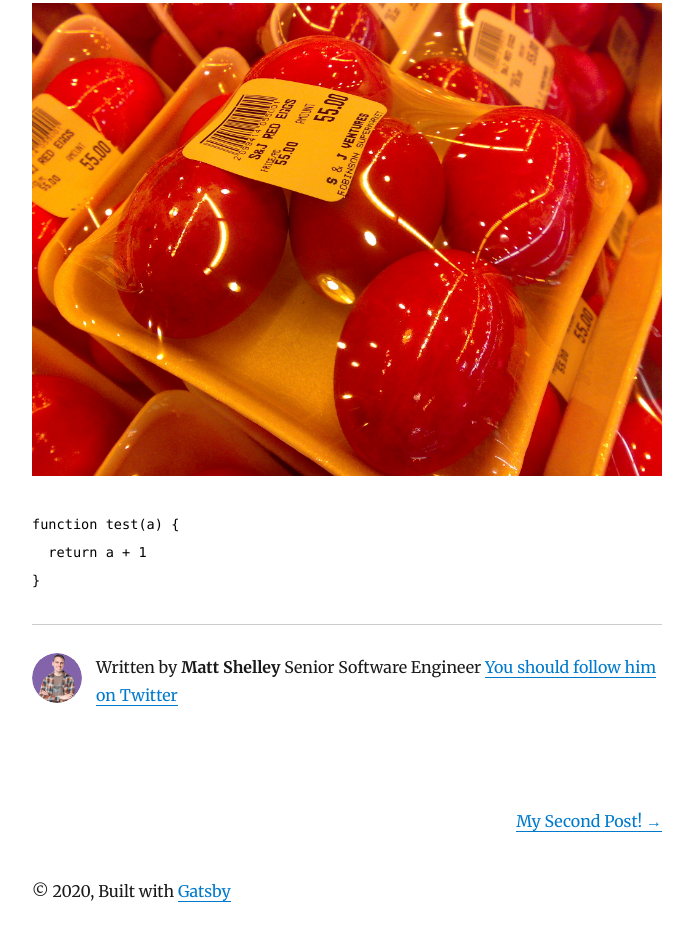
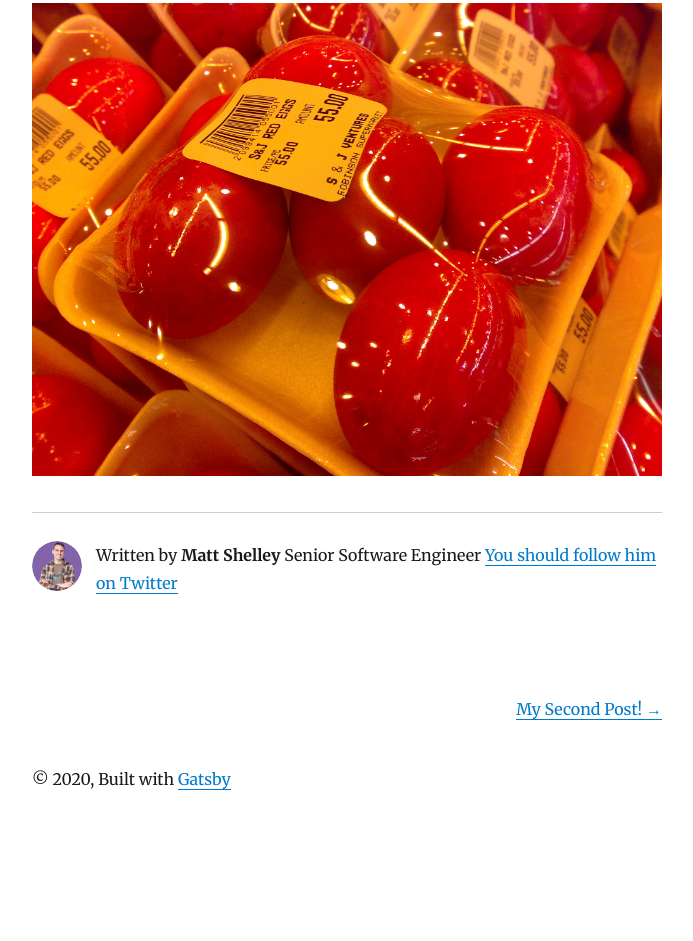
Before and after one commit to mattscripted/mattscripted.github.io, a Gatsby site: page /hello-world/ in a window 1280 px wide. Shown: the part 612-1553 px from the top of the page, without its empty margins (293-986 px from the left). After the commit the page ends 1447 px from the top, so only its background shows below. Built offline with nearby package versions, Linux system fonts and the light colour scheme; Gatsby itself is replaced by a stand-in of ours; some packages are replaced by stand-ins of ours.

Commit message:
Remove code example to test continuous deployment

````diff
--- a/content/blog/hello-world/index.md
+++ b/content/blog/hello-world/index.md
@@ -20,9 +20,3 @@ Oh, and here's a great quote from this Wikipedia on
 > firm-textured, round yolk that is bright orange-red in color.
 
 ![Chinese Salty Egg](./salty_egg.jpg)
-
-```js
-function test(a) {
-  return a + 1
-}
-```
````
